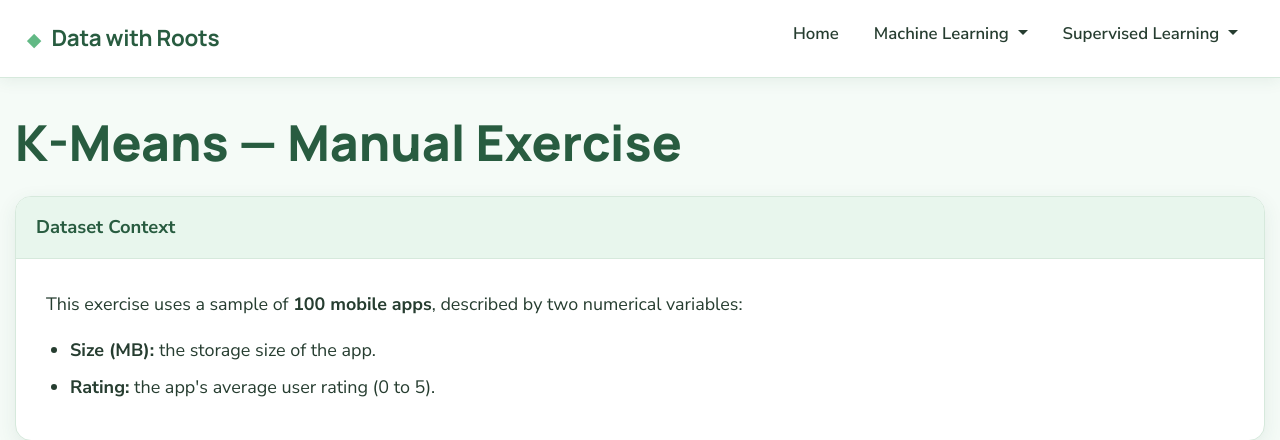
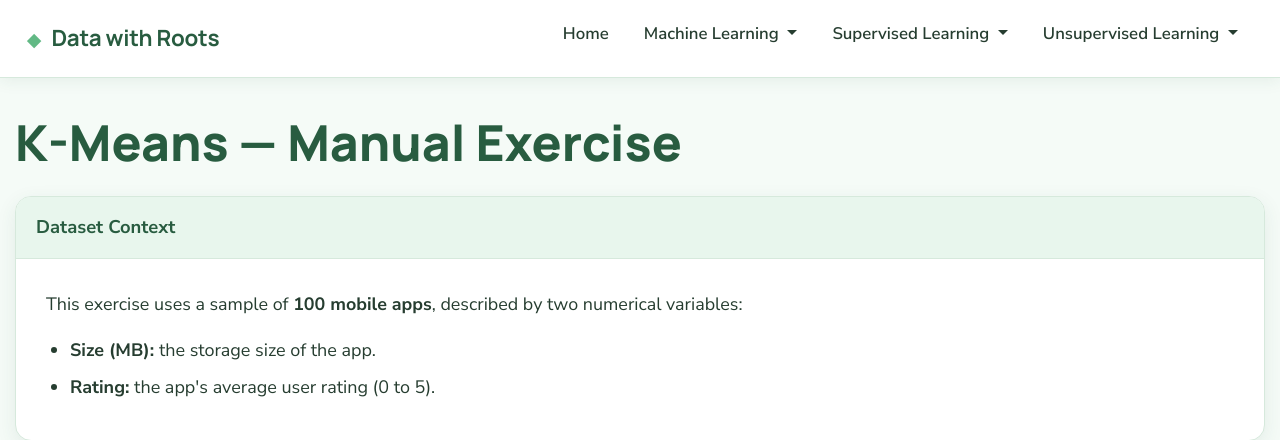
Before and after one commit to alvarojaviercano-ux/Machine-Learning, a Flask app: page /clustering/manual in a window 1280 px wide. Shown: the top 440 px of the page. Run offline with Flask 3, Linux system fonts and the light colour scheme.

Commit message:
Re-add Unsupervised Learning navbar item (lost in a previous merge)

```diff
--- a/templates/base.html
+++ b/templates/base.html
@@ -368,6 +368,75 @@
 
                 </li>
 
+
+                <!-- UNSUPERVISED LEARNING -->
+
+                <li class="nav-item dropdown">
+
+                    <a
+                        class="nav-link dropdown-toggle"
+                        href="#"
+                        role="button"
+                        data-bs-toggle="dropdown"
+                        aria-expanded="false"
+                    >
+                        Unsupervised Learning
+                    </a>
+
+
+                    <ul class="dropdown-menu shadow">
+
+
+                        <!-- K-MEANS -->
+
+                        <li>
+
+                            <h6 class="dropdown-header">
+                                K-Means Clustering
+                            </h6>
+
+                        </li>
+
+
+                        <li>
+
+                            <a
+                                class="dropdown-item"
+                                href="{{ url_for('clustering_concepts') }}"
+                            >
+                                Concepts
+                            </a>
+
+                        </li>
+
+
+                        <li>
+
+                            <a
+                                class="dropdown-item"
+                                href="{{ url_for('clustering_manual') }}"
+                            >
+                                Manual Exercise
+                            </a>
+
+                        </li>
+
+
+                        <li>
+
+                            <a
+                                class="dropdown-item"
+                                href="{{ url_for('clustering_application') }}"
+                            >
+                                Application
+                            </a>
+
+                        </li>
+
+                    </ul>
+
+                </li>
+
             </ul>
 
         </div>
```
